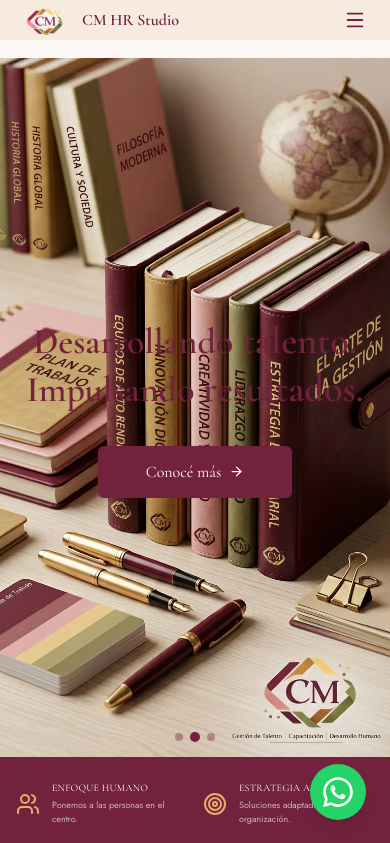
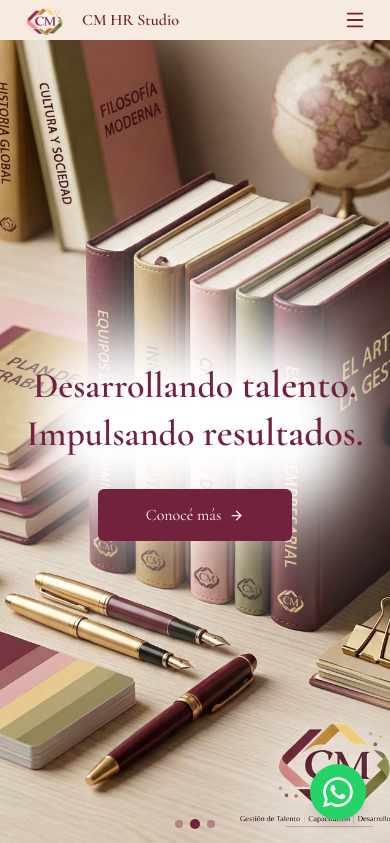
Before and after one commit to VM-Studio/cm-consultora, a Next.js app: page / in a window 390 px wide. Shown: the top 843 px of the page. Built offline with nearby package versions, Linux system fonts and the light colour scheme.

Commit message:
mejore el hero mobile

```diff
--- a/src/components/Hero.tsx
+++ b/src/components/Hero.tsx
@@ -79,49 +79,47 @@ export default function Hero() {
       </div>
 
       {/* ── MOBILE: carrusel celular.png / celular2.png / celular3.png ── */}
-      <div className="relative md:hidden w-full">
-        <div className="h-14.5" />
-        {/* Imagen */}
-        <div className="relative w-full">
-          <AnimatePresence mode="wait">
+      <div className="relative md:hidden w-full" style={{ height: '100svh' }}>
+        {/* Imágenes apiladas con position absolute — tamaño fijo, sin saltos */}
+        <AnimatePresence mode="sync">
           <motion.div
             key={current}
             initial={{ opacity: 0 }}
             animate={{ opacity: 1 }}
             exit={{ opacity: 0 }}
-              transition={{ duration: 0.7 }}
+            transition={{ duration: 0.6 }}
+            className="absolute inset-0"
           >
             <Image
               src={['/celular.png', '/celular2.png', '/celular3.png'][current]}
               alt="Hero background"
-                width={800}
-                height={1100}
-                className="w-full h-auto block"
+              fill
+              className="object-cover object-center"
               priority
               unoptimized
             />
           </motion.div>
         </AnimatePresence>
-        </div>
         {/* Título centrado con sombra blanca */}
-        <div className="absolute inset-0 flex flex-col items-center justify-center px-6 text-center" style={{ top: '58px' }}>
+        <div className="absolute inset-0 z-10 flex flex-col items-center justify-center px-6 text-center" style={{ top: '58px' }}>
           <AnimatePresence mode="wait">
             <motion.div
               key={current}
               initial={{ opacity: 0, y: 20 }}
               animate={{ opacity: 1, y: 0 }}
               exit={{ opacity: 0, y: -20 }}
-              transition={{ duration: 0.6 }}
+              transition={{ duration: 0.5 }}
               className="flex flex-col items-center"
             >
               <div className="relative">
+                {/* Sombra blanca — z positivo para quedar sobre la imagen */}
                 <div
-                  className="absolute inset-0 -z-10 blur-3xl rounded-full scale-x-100 scale-y-150"
-                  style={{ background: 'rgba(255,255,255,1)' }}
+                  className="absolute inset-0 blur-3xl rounded-full scale-x-100 scale-y-150"
+                  style={{ background: 'rgba(255,255,255,1)', zIndex: -1 }}
                 />
                 <div
-                  className="absolute inset-0 -z-10 blur-xl rounded-full scale-x-90 scale-y-125"
-                  style={{ background: 'rgba(255,255,255,1)' }}
+                  className="absolute inset-0 blur-xl rounded-full scale-x-90 scale-y-125"
+                  style={{ background: 'rgba(255,255,255,1)', zIndex: -1 }}
                 />
                 <h1 className="font-display text-4xl font-semibold leading-tight mb-8" style={{ color: '#73223e' }}>
                   {slides[current].title}
```
Lines whose indentation alone changed are shown as unchanged.
